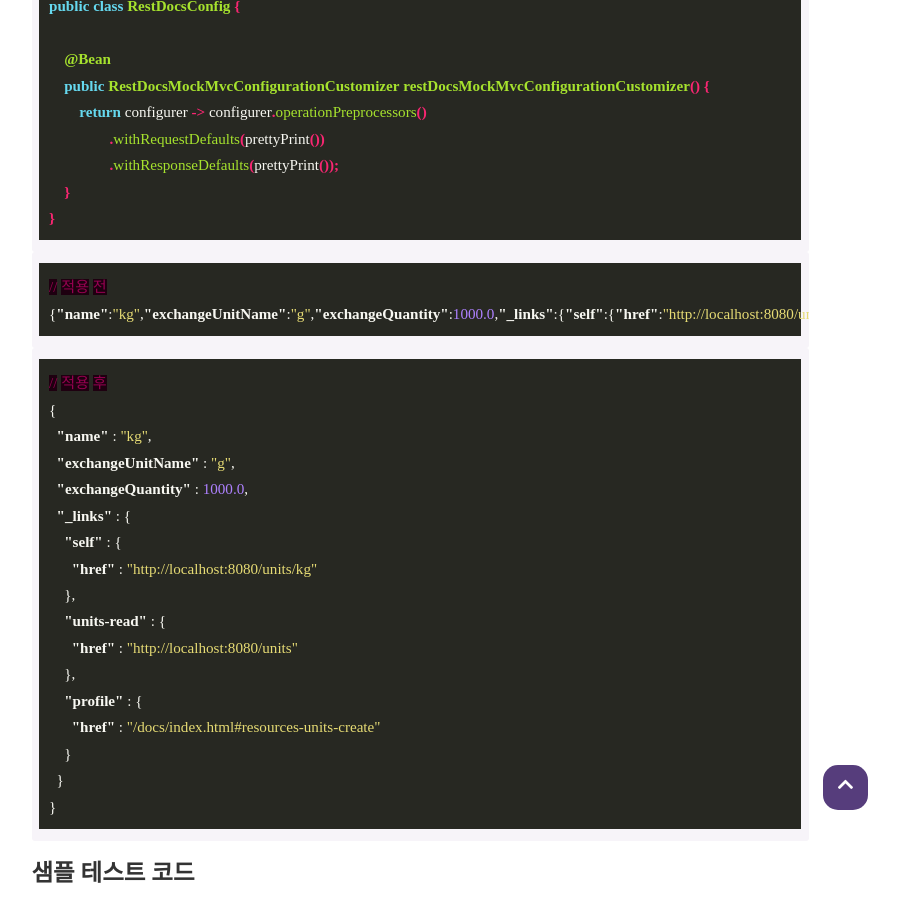
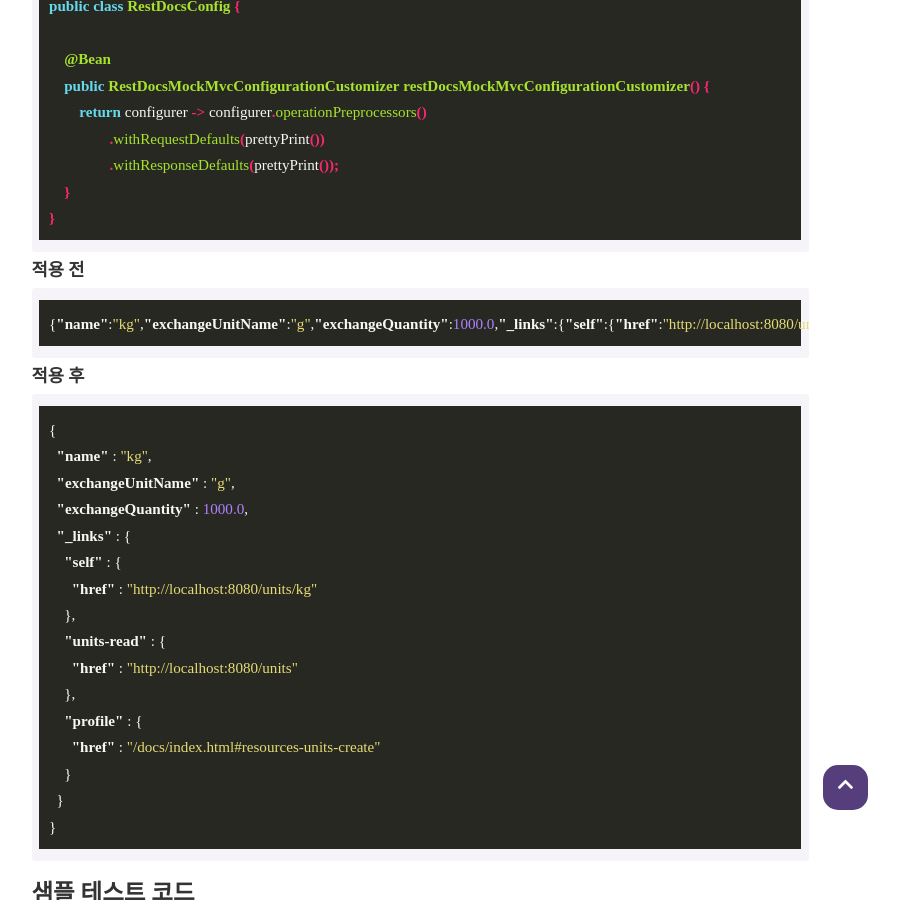
Before and after one commit to jsyang-dev/jsyang-dev.github.io, a Jekyll site: the page built from _posts/2020-02-06-spring-rest-docs.md, in a window 1280 px wide and 900 px high, scrolled down 1014 px. Shown: the whole window, without its empty margins (220-1119 px from the left). Built offline with Jekyll 4.4.1, drawn with Linux system fonts in a browser that asks for light colours; nearby versions of some CDN libraries; some web fonts are replaced; comment, search, counter and statistics services are not loaded.

````diff
--- a/_posts/2020-02-06-spring-rest-docs.md
+++ b/_posts/2020-02-06-spring-rest-docs.md
@@ -50,13 +50,15 @@ public class RestDocsConfig {
 }
 ```
 
+**적용 전**
+
 ```json
-// 적용 전
 {"name":"kg","exchangeUnitName":"g","exchangeQuantity":1000.0,"_links":{"self":{"href":"http://localhost:8080/units/kg"},"units-read":{"href":"http://localhost:8080/units"},"profile":{"href":"/docs/index.html#resources-units-create"}}}
 ```
 
+**적용 후**
+
 ```json
-// 적용 후
 {
   "name" : "kg",
   "exchangeUnitName" : "g",
````
